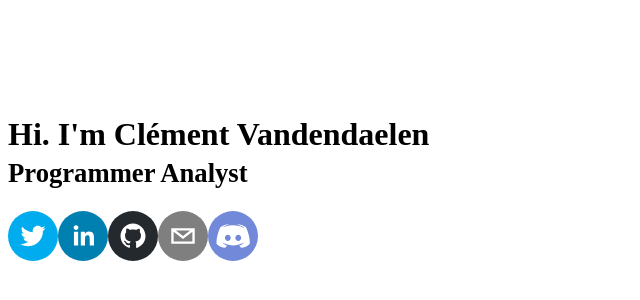
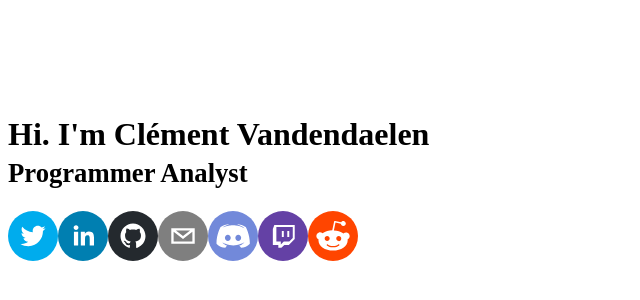
Before and after one commit to LotuxPunk/lotux-app, a React (Vite) app: page / in a window 1280 px wide. Shown: the part 200-500 px from the top of the page, without its empty margins (0-640 px from the left). Built offline with nearby package versions, Linux system fonts and the light colour scheme.

Commit message:
Added socials

```diff
--- a/src/App.js
+++ b/src/App.js
@@ -21,10 +21,16 @@ class App extends React.Component {
                 <SocialIcon target="_blank" fgColor="#ffffff" url="https://github.com/LotuxPunk" style={{ height: 50, width: 50 }} />
               </Boop>
               <Boop scale={1.1} timing={200}>
-                <SocialIcon target="_blank" url="mailto:vandendaelen@gmail.com" style={{ height: 50, width: 50 }} />
+                <SocialIcon url="mailto:vandendaelen@gmail.com" style={{ height: 50, width: 50 }} />
               </Boop>
               <Boop scale={1.1} timing={200}>
                 <SocialIcon target="_blank" fgColor="#ffffff" url="https://discordapp.com/users/212577316960862208" style={{ height: 50, width: 50 }} />
+              </Boop>
+              <Boop scale={1.1} timing={200}>
+                <SocialIcon target="_blank" fgColor="#ffffff" url="https://www.twitch.tv/lotuxpunk" style={{ height: 50, width: 50 }} />
+              </Boop>
+              <Boop scale={1.1} timing={200}>
+                <SocialIcon target="_blank" fgColor="#ffffff" url="https://www.reddit.com/user/LotuxPunk" style={{ height: 50, width: 50 }} />
               </Boop>
             </div>
           </div>
```
